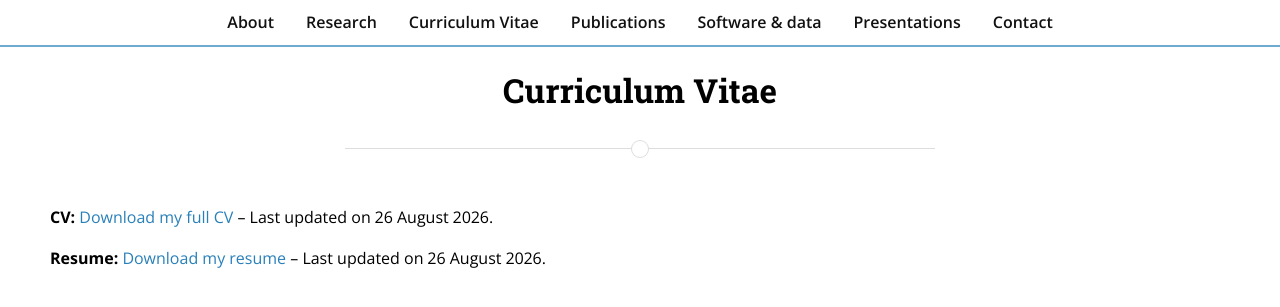
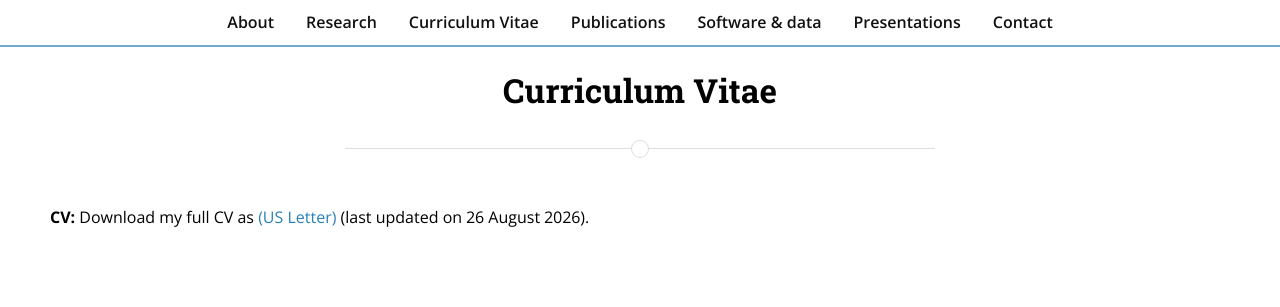
Before and after one commit to jsiskreynes-astro/jsiskreynes-astro.github.io, a Jekyll site: the page built from resume.md, in a window 1280 px wide. Shown: the top 307 px of the page. Built offline with Jekyll 4.4.1, drawn with Linux system fonts in a browser that asks for light colours; nearby versions of some CDN libraries.

Commit message:
Update resume.md

```diff
--- a/resume.md
+++ b/resume.md
@@ -5,6 +5,4 @@ permalink: /resume/
 main_nav: true
 nav_order: 3
 ---
-**CV:** [Download my full CV]({{ '/assets/jsiskreynes_cv.pdf' | relative_url }}) -- Last updated on 26 August 2026.
-
-**Resume:** [Download my resume]({{ '/assets/jsiskreynes_resume.pdf' | relative_url }}) -- Last updated on 26 August 2026.
+**CV:** Download my full CV as [(US Letter)]({{ '/assets/jsiskreynes_cv.pdf' | relative_url }}) (last updated on 26 August 2026).
```
